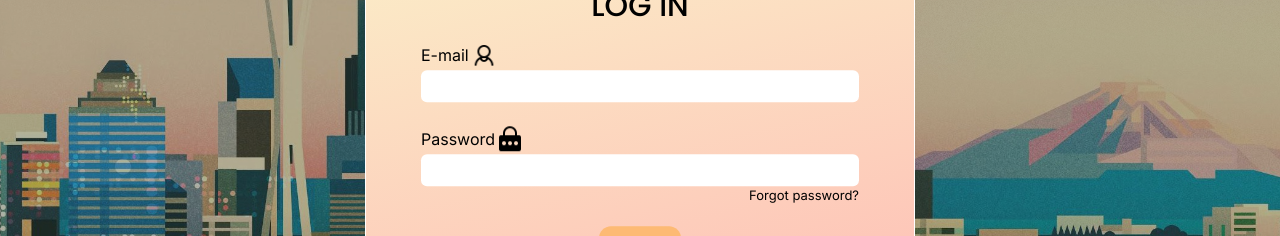
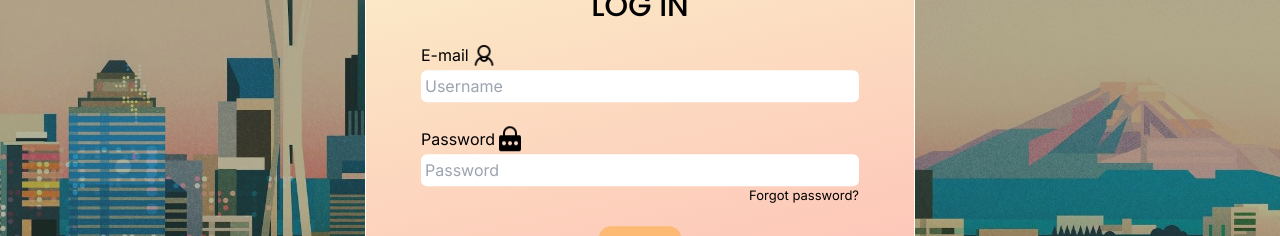
Before and after one commit to bekatam/dream-a-trip, a Next.js app: page /signin in a window 1280 px wide. Shown: the part 346-582 px from the top of the page. Built offline with nearby package versions, Linux system fonts and the light colour scheme.

Commit message:
added placeholders

```diff
--- a/src/app/signin/page.tsx
+++ b/src/app/signin/page.tsx
@@ -59,13 +59,13 @@ const Signin = () => {
           E-mail
           <Image src={require("@assets/user_email.png")} className='login_image' alt="login_email"/>
         </label>
-        <input type='email' onChange={(e)=>setEmailValue(e.target.value)} id='email' className='rounded-md p-1'/>
+        <input type='email' onChange={(e)=>setEmailValue(e.target.value)} id='email' placeholder='Username' className='rounded-md p-1'/>
         <p className={(emailHint ? 'opacity-100' : 'opacity-0') + ' hint'}>{emailHint}</p>
         <label className='mt-1' htmlFor='password'>
           Password
           <Image src={require("@assets/user_password.png")} className='login_image' alt="login_password"/>
         </label>
-        <input type='password' onChange={(e)=>setPasswordValue(e.target.value)} id='password' className='rounded-md p-1'/>
+        <input type='password' onChange={(e)=>setPasswordValue(e.target.value)} id='password' placeholder='Password' className='rounded-md p-1'/>
         <div className="password">
           <p className={(passwordHint ? 'opacity-100' : 'opacity-0') + ' hint hint_password'}>{passwordHint}</p>
           <button className='rounded-xl ml-auto btn'>Forgot password?</button>
```
